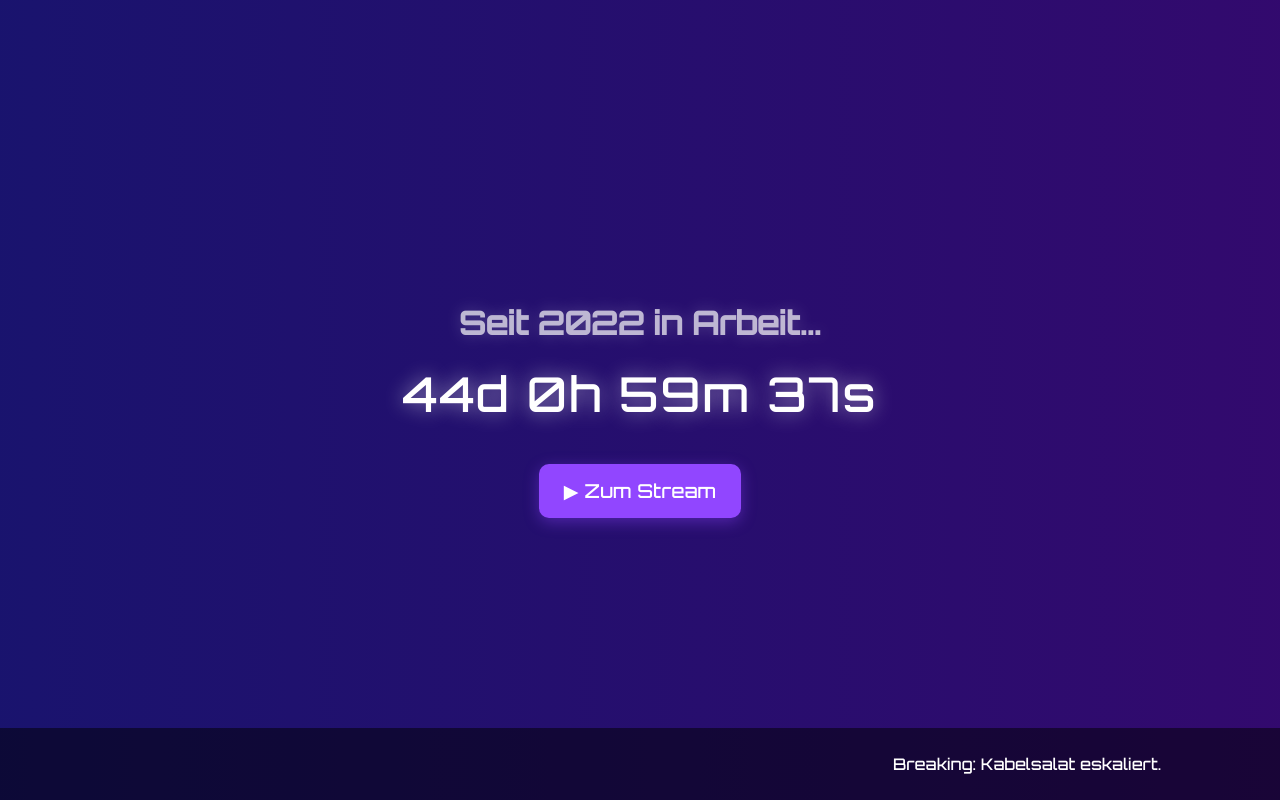
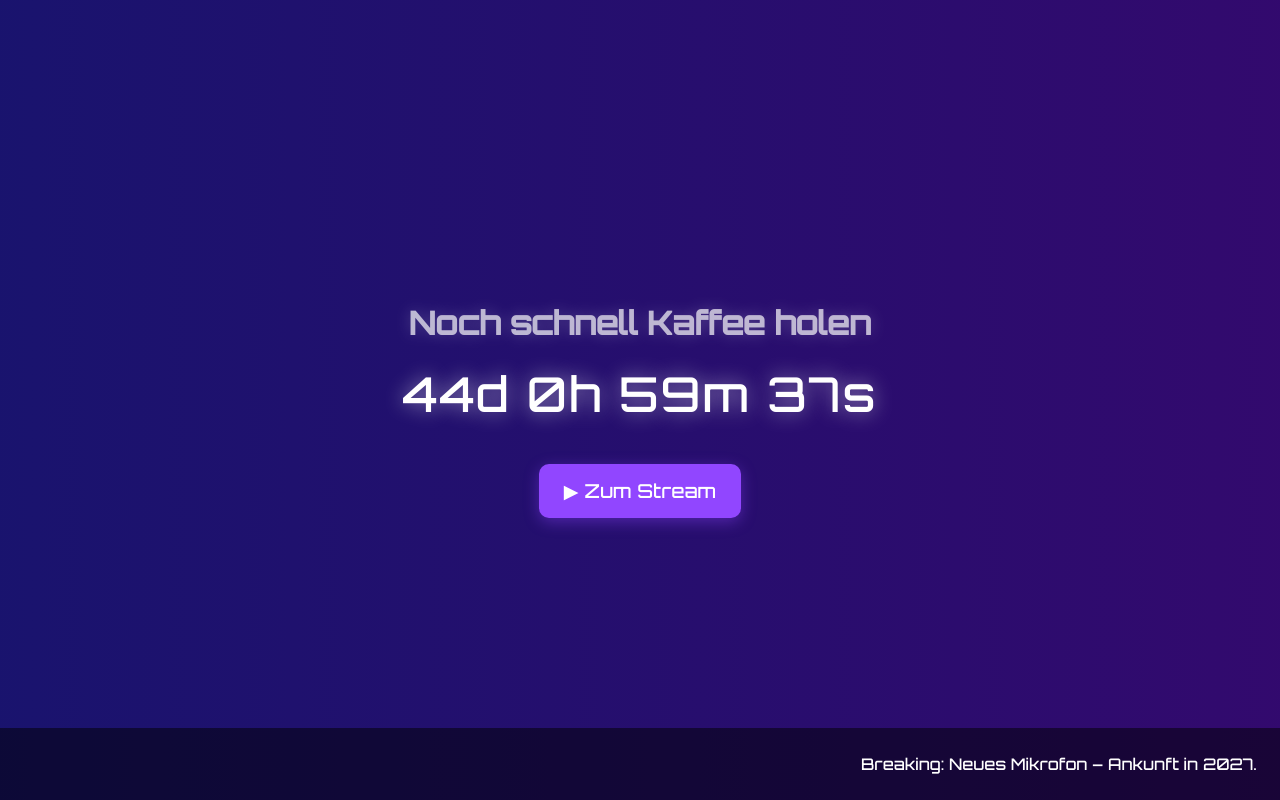
Before and after one commit to Jubhub11/Countdown, a plain HTML site: page index.html in a window 1280 px wide. Drawn offline with Linux system fonts and the light colour scheme.

Commit message:
Update index.html

```diff
--- a/index.html
+++ b/index.html
@@ -99,11 +99,31 @@
 const headlines = [
   "Bald™",
   "Die Legende kehrt zurück!",
-      "Seit 2022 in Arbeit...",
+  "Seit 2019 in Arbeit...",
   "Er streamt gleich… wahrscheinlich",
   "Streamer.exe wird gestartet...",
-      "Das wird episch…"
+  "Das wird episch… oder auch nicht",
+  "Hype-Train fährt rückwärts",
+  "Fast live… nur noch ein paar Jahre",
+  "Lade Bildschirm 3/7",
+  "Bitte warten…",
+  "Noch schnell Kaffee holen",
+  "Er ist gleich da, bestimmt",
+  "Lädt…",
+  "Streamen ist schwerer als gedacht",
+  "Wir sind live! … in 2040",
+  "Unglaublich nah dran",
+  "Weniger als ein halbes Jahrzehnt übrig",
+  "Diese Wartezeit wird Ihnen präsentiert von…",
+  "Nur noch 42 Ladebalken",
+  "Zeit ist relativ",
+  "Warum sind Sie eigentlich noch hier?",
+  "Kein Clickbait. Ehrlich.",
+  "Warte, das Mikro ist noch aus",
+  "Die NASA überprüft den Countdown",
+  "Dieser Stream könnte Ihr Leben verändern"
 ];
+
 
 const newsTexts = [
   "Breaking: Experten schätzen 99% Wahrscheinlichkeit, dass der Stream doch ausfällt.",
@@ -111,8 +131,28 @@
   "Leak: Streamplan bis 2030 veröffentlicht.",
   "Breaking: Kabelsalat eskaliert.",
   "Gerücht: Streamstart verschiebt sich um unbestimmte Zeit.",
-      "Update: Streamer wurde zuletzt im Juni 2022 gesichtet."
+  "Update: Streamer wurde zuletzt 2020 gesichtet.",
+  "Quellen: Streamer übt noch das Intro.",
+  "Breaking: Kameraakku seit 5 Jahren leer.",
+  "Gerüchteküche: Hat er überhaupt noch Internet?",
+  "Insider-Info: Gaming-Stuhl verkauft.",
+  "Eilmeldung: Streamer in Weltreise verstrickt.",
+  "Update: Twitch-Passwort vergessen.",
+  "Gerücht: Plant jetzt Karriere als Bäcker.",
+  "Breaking: Neues Mikrofon – Ankunft in 2027.",
+  "Leak: Controller immer noch im Karton.",
+  "Insider: Übt gerade die perfekte Begrüßung.",
+  "Breaking: Chatbot wartet seit 2019.",
+  "Eilmeldung: OBS noch nicht installiert.",
+  "Gerücht: Stream wird als Podcast fortgesetzt.",
+  "Breaking: 5 Jahre Vorbereitungszeit fast vorbei.",
+  "Update: Streamer hat zwischenzeitlich studiert.",
+  "Insider: Hat keine Lust mehr, zieht es aber durch.",
+  "Gerücht: Alles nur Social-Experiment.",
+  "Breaking: Countdown ist eigentlich endlos.",
+  "Eilmeldung: Zuschauer im Wartezimmer eingeschlafen."
 ];
+
 
     const headlineEl = document.getElementById("headline");
     const newsEl = document.getElementById("news");
```
Lines whose indentation alone changed are shown as unchanged.
